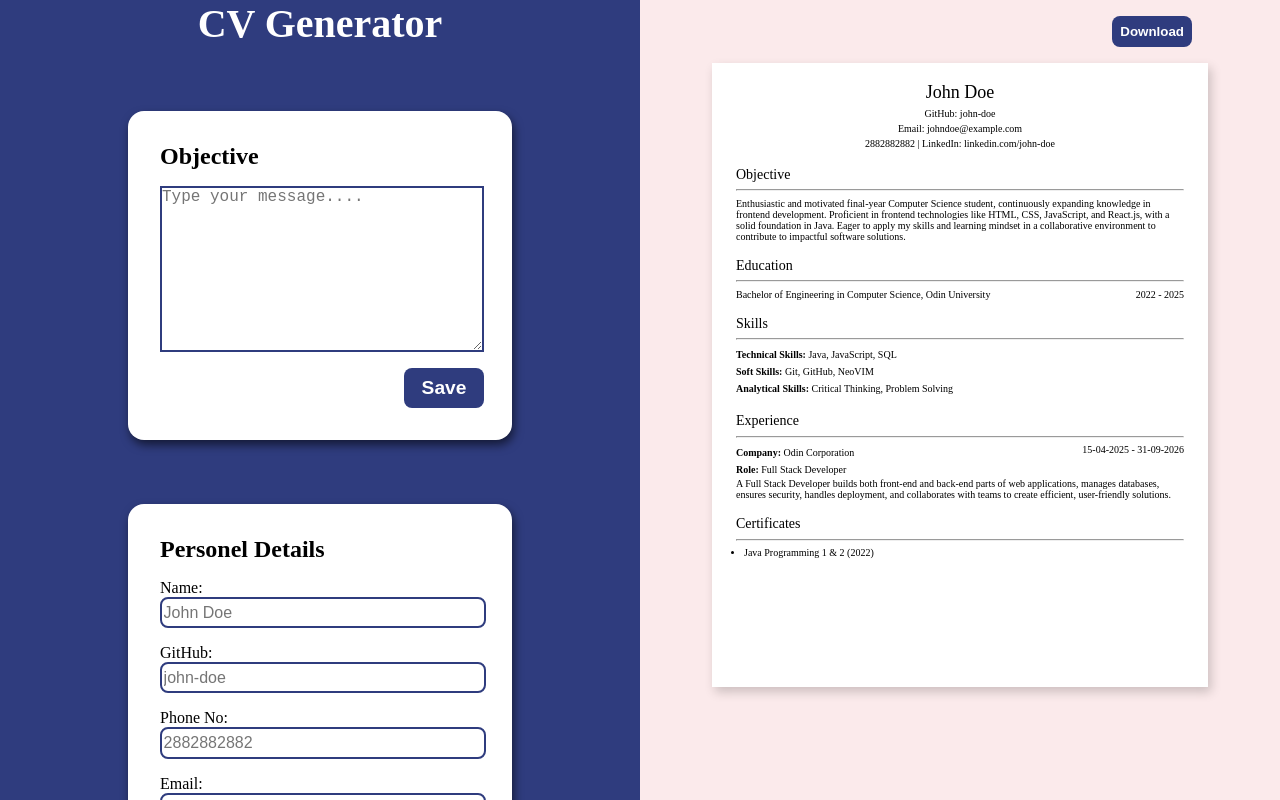
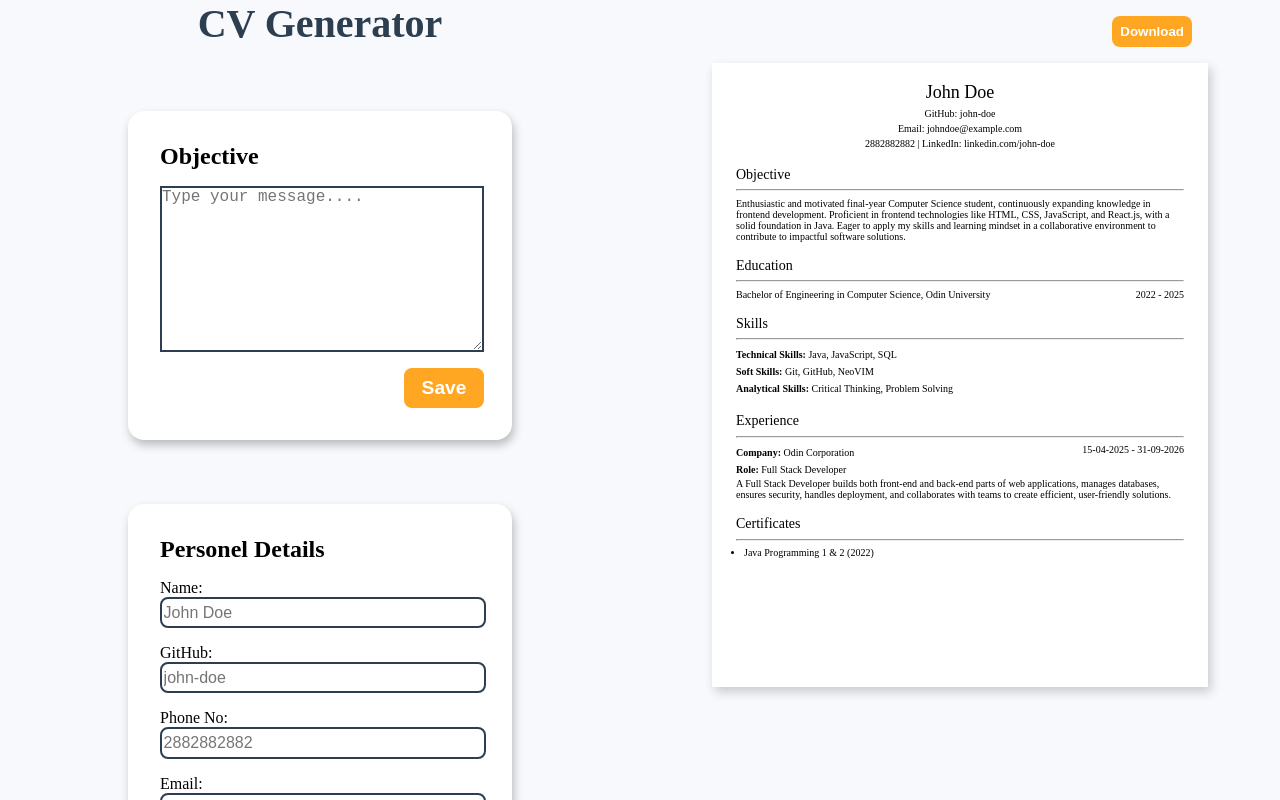
Before and after one commit to dark-prince05/cv-application, a React (Vite) app: page / in a window 1280 px wide. Built offline with nearby package versions, Linux system fonts and the light colour scheme.

Commit message:
Change theme

```diff
--- a/src/styles/style.css
+++ b/src/styles/style.css
@@ -4,8 +4,8 @@
 }
 
 :root {
-  --bg-color1: #2f3c7e;
-  --bg-color2: #fbeaeb;
+  --primary-color: #ffa623;
+  --bg-color2: #f7f9fc;
 }
 
 .details {
@@ -17,13 +17,13 @@
 }
 
 .user-info {
-  background-color: var(--bg-color1);
+  background-color: var(--bg-color2);
   overflow: scroll;
   height: 100vh;
 }
 
 .obj-details > h1 {
-  color: white;
+  color: #2c3e50;
   text-align: center;
   font-size: 2.5rem;
 }
@@ -34,7 +34,7 @@ form {
   row-gap: 1rem;
   border-radius: 1rem;
   align-self: start;
-  box-shadow: 2px 5px 10px #00000090;
+  box-shadow: 2px 5px 10px #00000040;
   padding: 2rem;
   width: 25vw;
   margin: 4rem auto;
@@ -52,7 +52,7 @@ form {
   height: 1.7rem;
   border-radius: 0.5rem;
   font-size: 1rem;
-  border: 2px solid var(--bg-color1);
+  border: 2px solid #2c3e50;
   padding-left: 0.1rem;
 }
 
@@ -64,7 +64,7 @@ form {
   justify-self: end;
   width: 5rem;
   height: 2.5rem;
-  background-color: var(--bg-color1);
+  background-color: var(--primary-color);
   color: white;
   font-weight: bold;
   font-size: 1.2rem;
@@ -137,7 +137,7 @@ form {
 
 .exp-details textarea,
 .obj-details textarea {
-  border: 2px solid var(--bg-color1);
+  border: 2px solid #2c3e50;
   resize: vertical;
   width: 25vw;
   min-height: 1rem;
@@ -153,7 +153,7 @@ form {
   justify-self: end;
   margin: 1rem;
   border: none;
-  background-color: var(--bg-color1);
+  background-color: var(--primary-color);
   color: #ffffff;
   padding: 0.5rem;
   border-radius: 8px;
```
